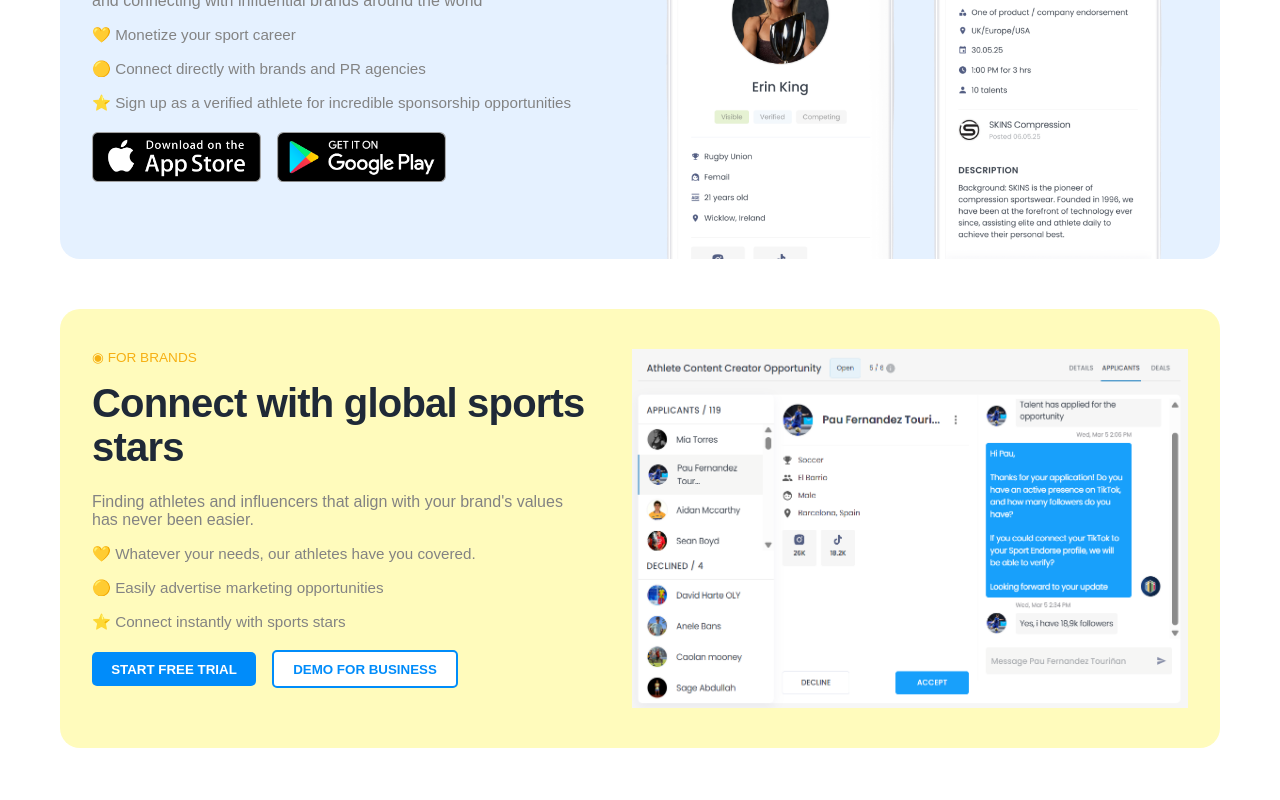
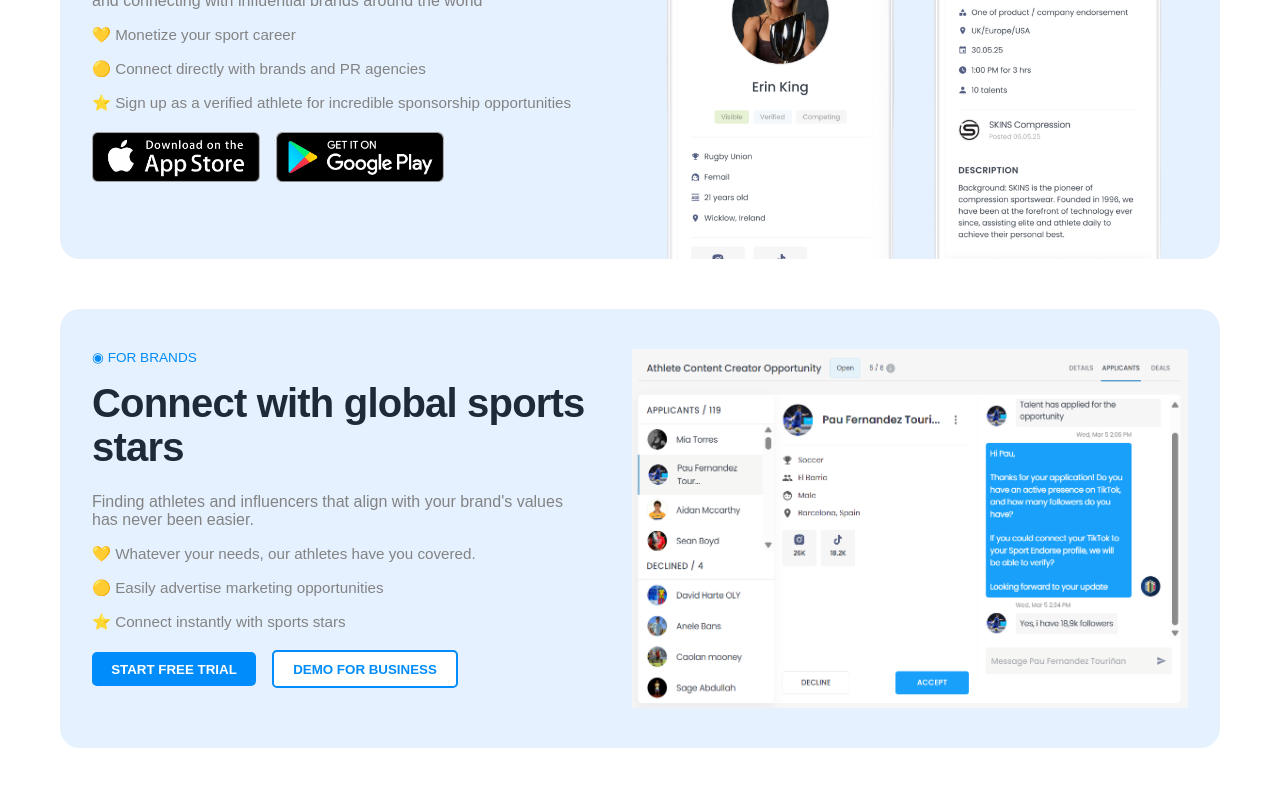
Before and after one commit to CollinFiske/new-sport-endorse, a Next.js app: page / in a window 1280 px wide. Shown: the part 1700-2500 px from the top of the page. Built offline with nearby package versions, Linux system fonts and the light colour scheme; no server answers.

Commit message:
updated all other colors to fit the blue color scheme

```diff
--- a/app/page.tsx
+++ b/app/page.tsx
@@ -62,11 +62,11 @@ export default function Page() {
       subtitle={t.home.benefitSection.brand.subtitle}
       image="/images/Screenshot 2025-07-16 140629.png"
       label={t.home.benefitSection.brand.label}
-      background="#FFFBBC"
+      background="#E5F1FF" /* was FFFBBC */
       item1={t.home.benefitSection.brand.bullet1}
       item2={t.home.benefitSection.brand.bullet2}
       item3={t.home.benefitSection.brand.bullet3}
-      color="#F6B014"
+      color="#008cfa" /* was F6B014 */
       learnMoreLink="/brands"
     />
 
--- a/components/AgencyHowItWorks.jsx
+++ b/components/AgencyHowItWorks.jsx
@@ -53,7 +53,7 @@ export default function AgencyHowItWorks() {
                     </div>
                 ))}
                 </div>
-            <a href="#start" className="start-link">
+                <a target="_blank" href="https://platform.sportendorse.com/signup/brand" className="start-link">
                     <button className="start-button">START NOW</button>
                 </a>
             </div>
--- a/components/AppStores.tsx
+++ b/components/AppStores.tsx
@@ -1,17 +1,36 @@
+import Image from 'next/image';
+import { useState, useEffect } from 'react';
+
 export default function Page() {
+  const [imageSize, setImageSize] = useState({ width: 168, height: 50 });
+
+  useEffect(() => {
+    const updateImageSize = () => {
+      if (window.innerWidth <= 400) {
+        setImageSize({ width: 120, height: 36 }); // Maintaining aspect ratio
+      } else {
+        setImageSize({ width: 168, height: 50 });
+      }
+    };
+
+    // Set initial size
+    updateImageSize();
+
+    // Add event listener for window resize
+    window.addEventListener('resize', updateImageSize);
+
+    // Cleanup event listener
+    return () => window.removeEventListener('resize', updateImageSize);
+  }, []);
 
   return (
     <div style={{ display: 'flex', gap: '1rem' }}>
-      <style jsx>{`
-        @media (max-width: 400px) {
-          img{
-            width: 120px;
-            height: auto;
-          }
-        }
-      `}</style>
-        <a target="_blank" href="https://apps.apple.com/gb/app/sport-endorse/id1524881578"><img src="/images/appleStore.png" alt="App Store" /></a>
-        <a target="_blank" href="https://play.google.com/store/apps/details?id=com.sportendorse.app&pli=1"><img src="/images/googlePlay.png" alt="Google Play" /></a>
+        <a target="_blank" href="https://apps.apple.com/gb/app/sport-endorse/id1524881578">
+          <Image src="/images/appleStore.png" alt="App Store" width={imageSize.width} height={imageSize.height} />
+        </a>
+        <a target="_blank" href="https://play.google.com/store/apps/details?id=com.sportendorse.app&pli=1">
+          <Image src="/images/googlePlay.png" alt="Google Play" width={imageSize.width} height={imageSize.height} />
+        </a>
     </div>
   )
 
--- a/components/CalendlyDemo.jsx
+++ b/components/CalendlyDemo.jsx
@@ -2,7 +2,7 @@
 import { useEffect, useRef } from 'react';
 import dynamic from 'next/dynamic';
 
-// Create a client-only component
+// create a client-only component
 const CalendlyInlineWidget = dynamic(() => {
   return import('react').then(() => {
     const Component = ({ widgetRef }) => {
@@ -19,7 +19,7 @@ const CalendlyInlineWidget = dynamic(() => {
           }
         };
 
-        // Load Calendly script if not already loaded
+        // load Calendly script if not already loaded
         if (!window.Calendly) {
           const script = document.createElement('script');
           script.src = 'https://assets.calendly.com/assets/external/widget.js';
@@ -40,7 +40,7 @@ const CalendlyInlineWidget = dynamic(() => {
     };
     return Component;
   });
-}, { ssr: false }); // This is the key - no server-side rendering
+}, { ssr: false }); // no server-side rendering
 
 export default function CalendlyWidget() {
   const widgetRef = useRef(null);
--- a/styles/agency.css
+++ b/styles/agency.css
@@ -19,7 +19,7 @@
 }
 
 .badge {
-  color: #c6ffb3;
+  color: #008cfa; /* was c6ffb3 */
   font-size: 0.85rem;
   font-weight: 500;
 }
--- a/styles/brands.css
+++ b/styles/brands.css
@@ -19,7 +19,7 @@
 }
 
 .badge {
-  color: #e2e27b;
+  color: #008cfa; /* was e2e27b */
   font-size: 0.85rem;
   font-weight: 500;
 }
```
Also changed, not shown: 1 other file (tests, documents, lock files or other folders). Lines whose indentation alone changed are shown as unchanged.
